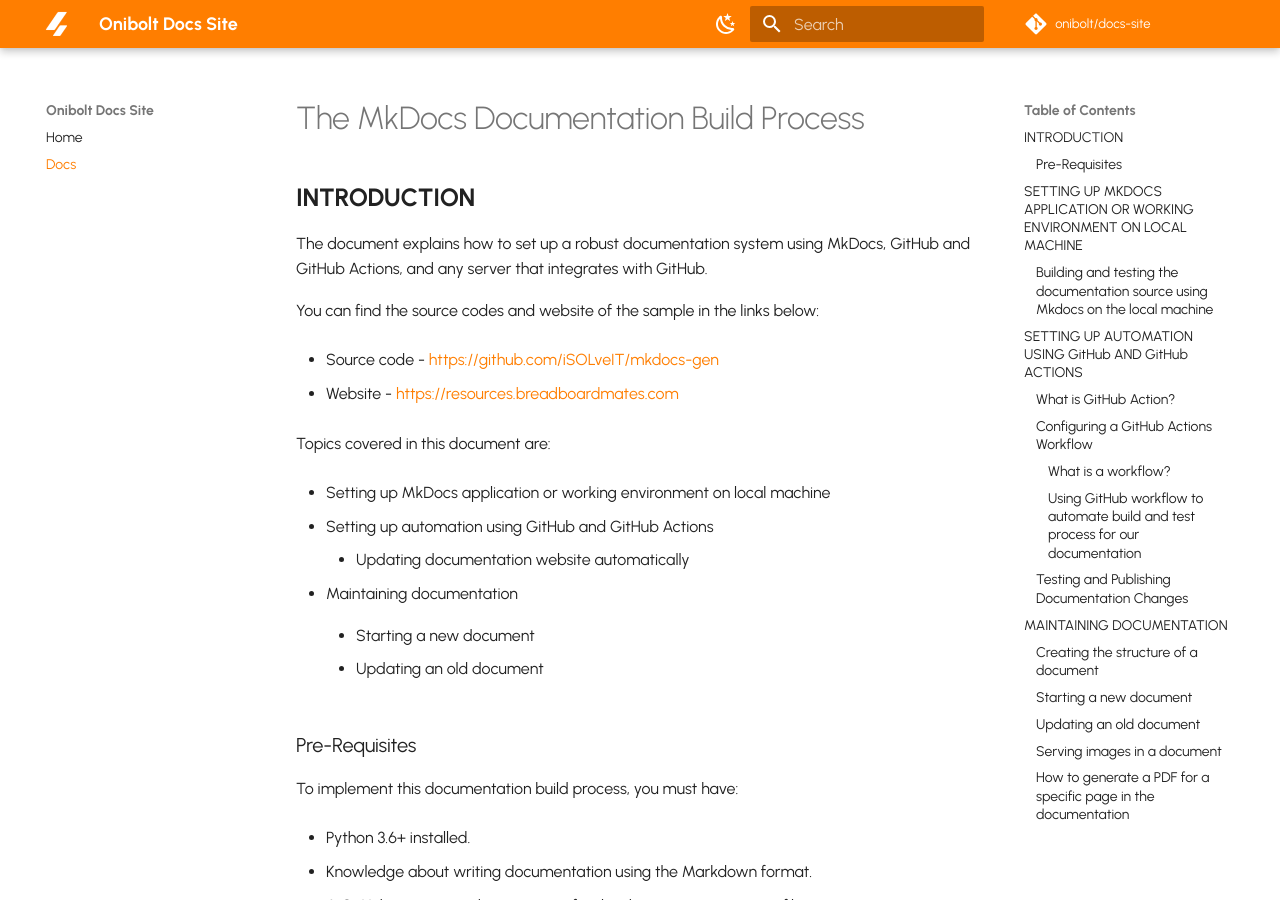
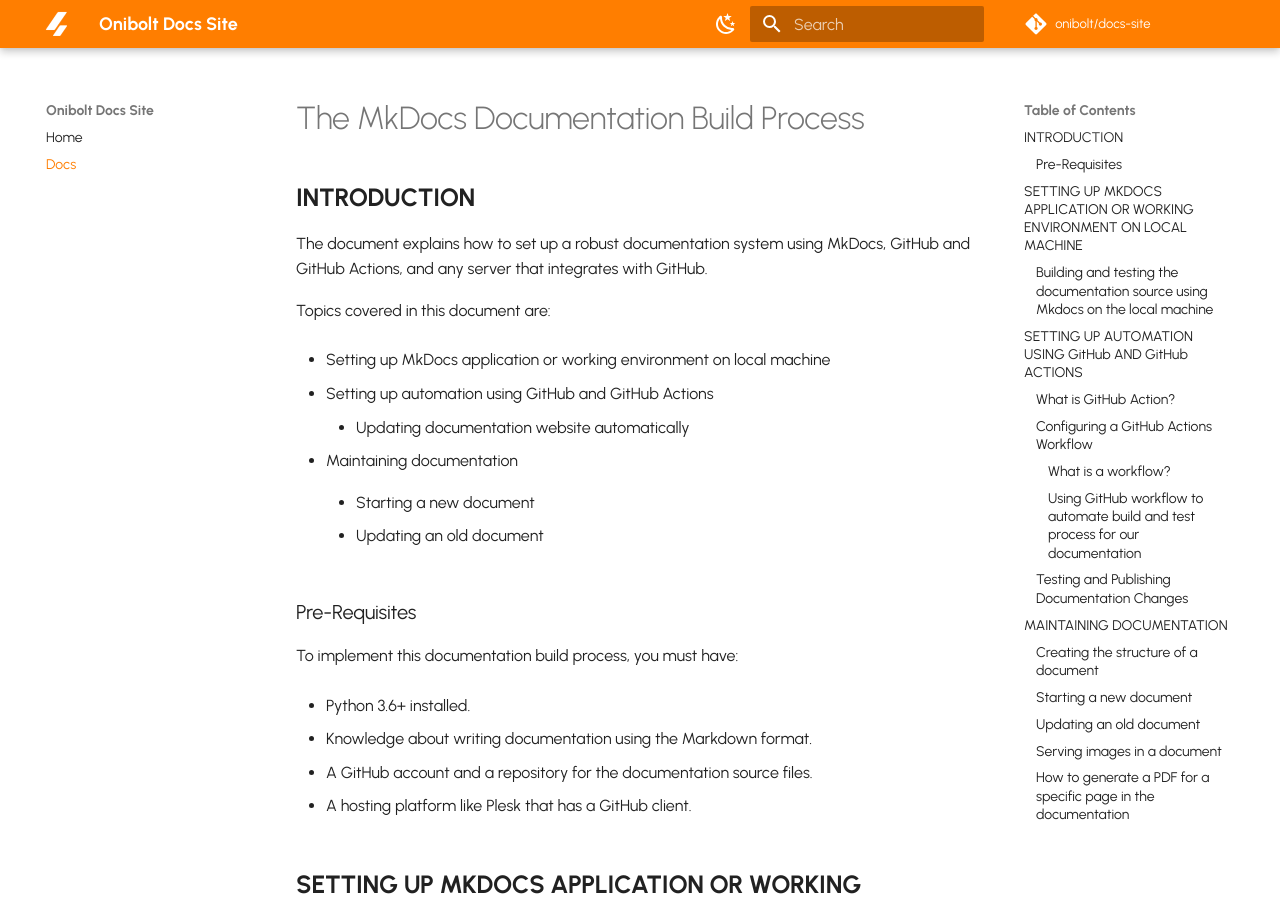
Before and after one commit to iSOLveIT/divstack_io, an MkDocs documentation site: the page built from docs/docs.md, in a window 1280 px wide and 900 px high. Built offline with MkDocs 1.6.1 and Material for MkDocs 9.7.7, drawn with Linux system fonts in a browser that asks for light colours; comment, search, counter and statistics services are not loaded.

Commit message:
Updated docs.md

```diff
--- a/docs/docs.md
+++ b/docs/docs.md
@@ -5,13 +5,6 @@
 The document explains how to set up a robust documentation system using
 MkDocs, GitHub and GitHub Actions, and any server that integrates with
 GitHub.
-
-You can find the source codes and website of the sample in the links
-below:
-
--   Source code - [https://github.com/iSOLveIT/mkdocs-gen](https://github.com/iSOLveIT/mkdocs-gen)
-
--   Website - [https://resources.breadboardmates.com](https://resources.breadboardmates.com/)
 
 Topics covered in this document are:
 
```
